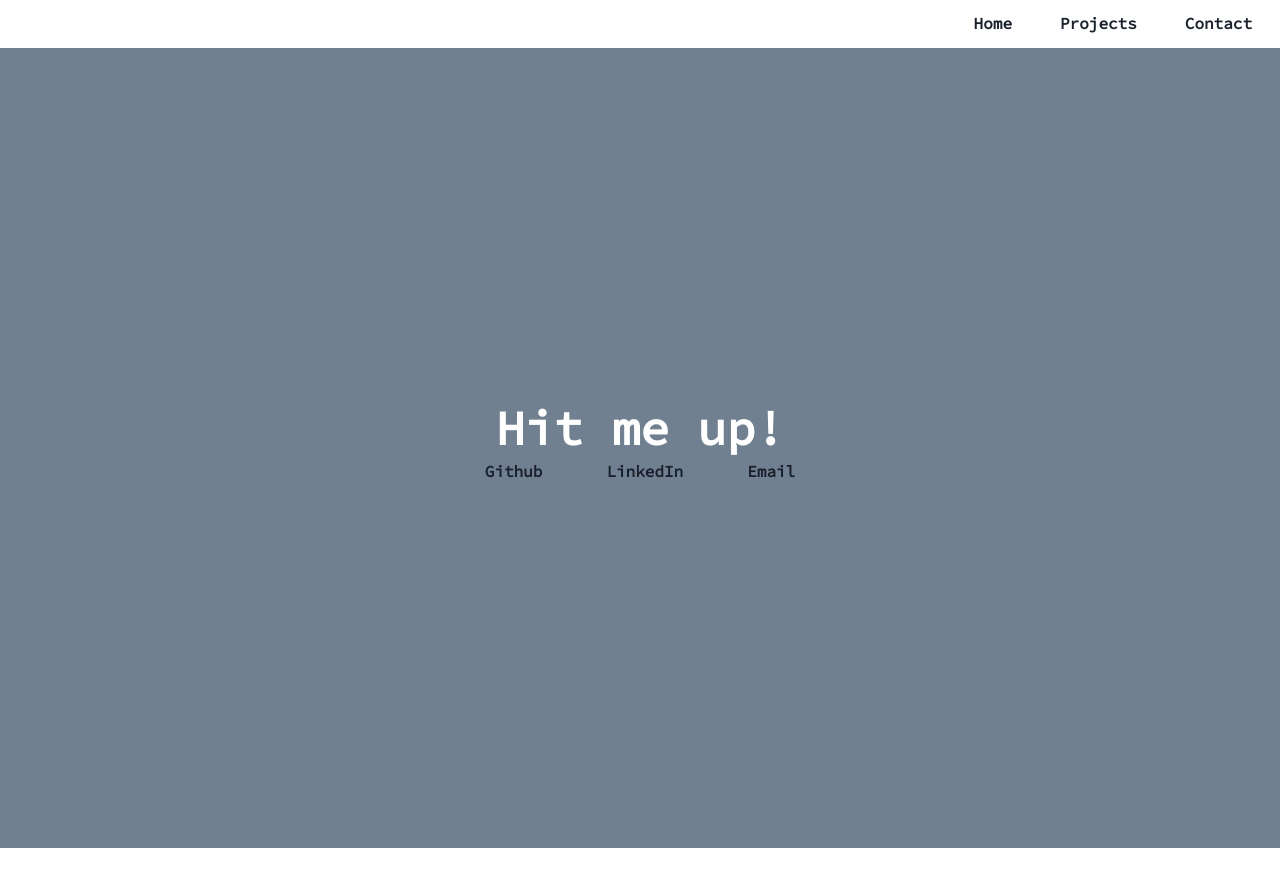
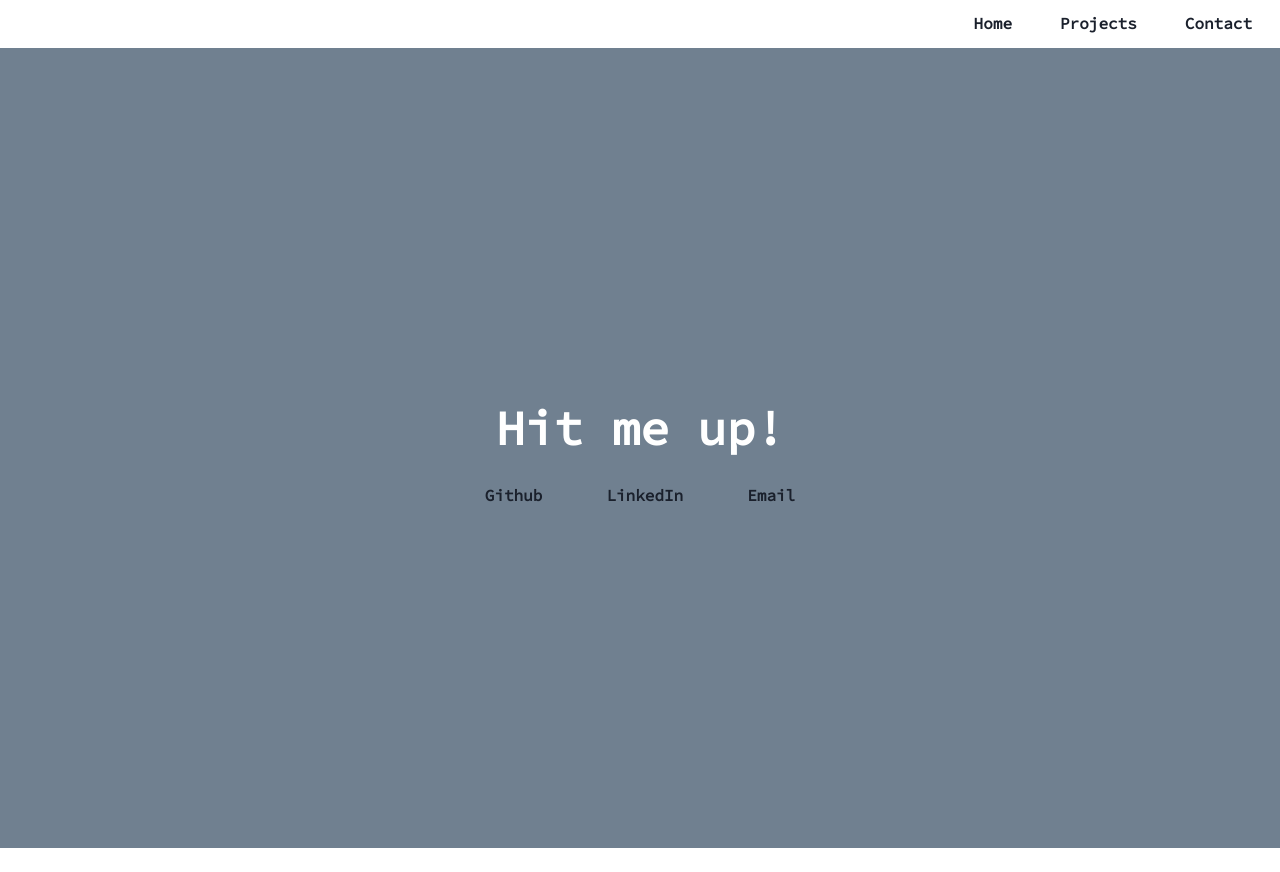
Before and after one commit to cdrice23/cr_portfolio_v2, a Next.js app: page /contact in a window 1280 px wide. Built offline with nearby package versions, Linux system fonts and the light colour scheme.

Commit message:
Fixed bounding issue on Contact page...again.

```diff
--- a/components/ContactMe.js
+++ b/components/ContactMe.js
@@ -11,8 +11,8 @@ export default function ContactMe() {
         justifyContent="center"
         w={"100%"}
       >
-        <Flex direction="column" p={12} align="center">
-          <Heading as="h1" size="2xl">
+        <Flex direction="column" align="center">
+          <Heading as="h1" size="2xl" p={6}>
             Hit me up!
           </Heading>
           <Flex>
```
